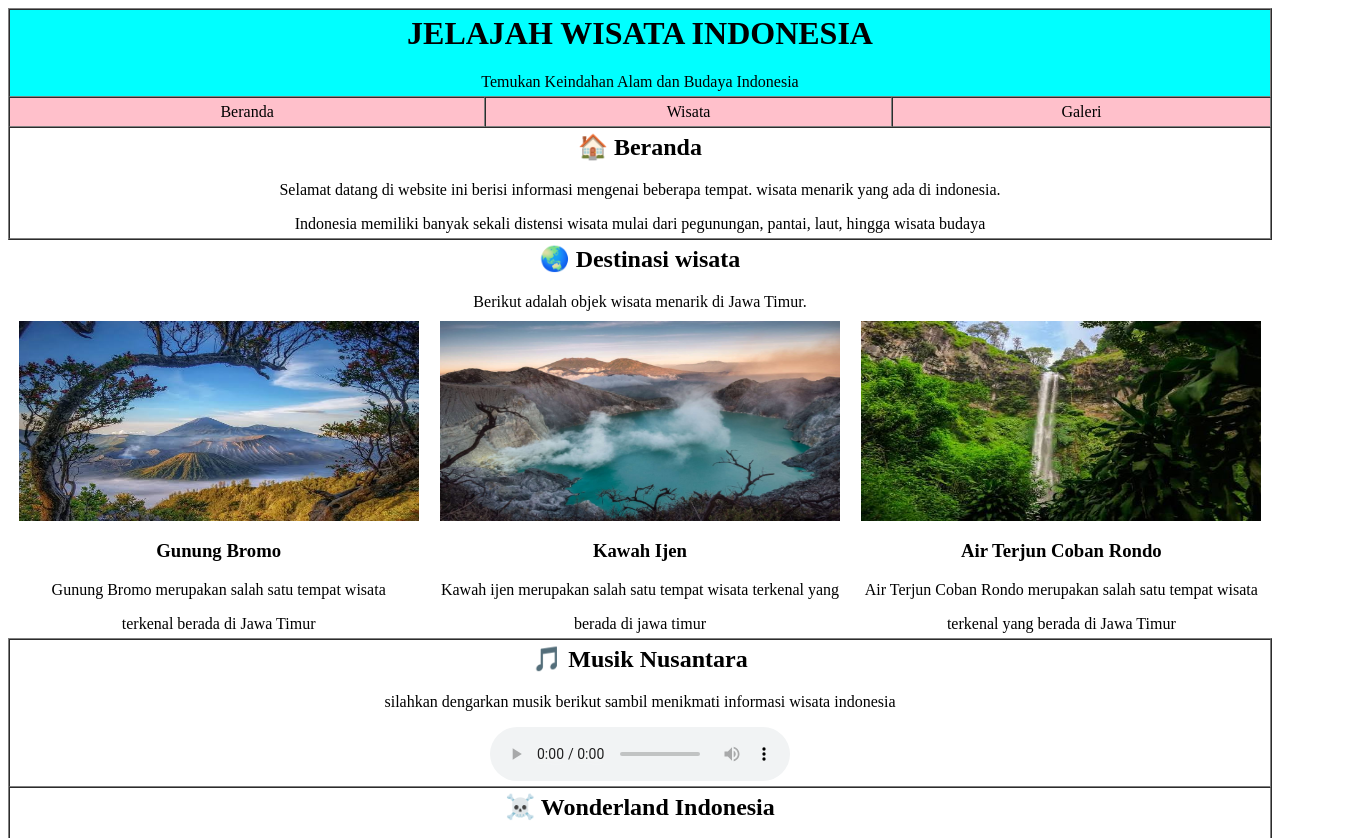
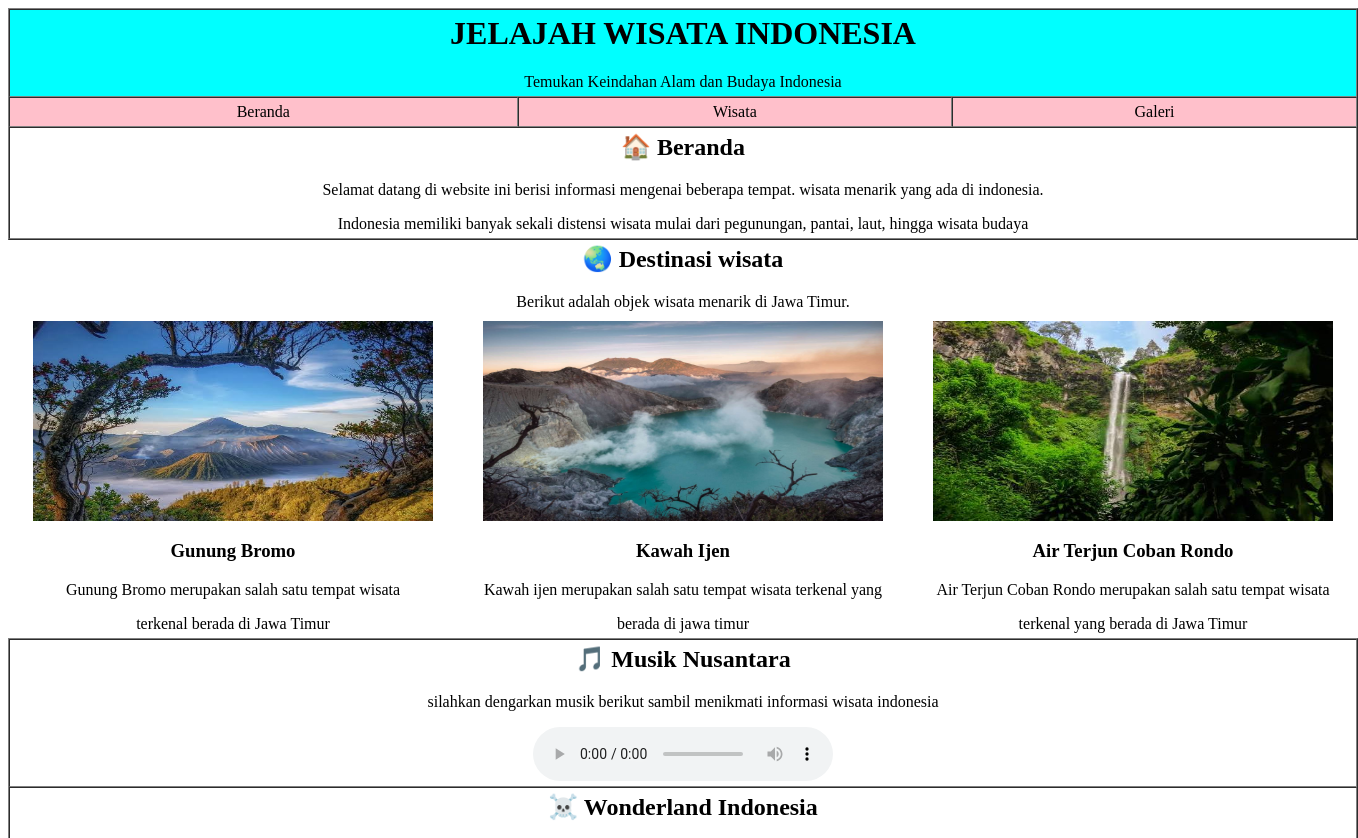
Before and after one commit to Rioferdiannn/mmhtml, a plain HTML site: page index.html in a window 1280 px wide. Shown: the top 838 px of the page, 1358 px wide, since content can reach past the window. Drawn offline with Linux system fonts and the light colour scheme.

Commit message:
Update index.html

```diff
--- a/index.html
+++ b/index.html
@@ -4,7 +4,7 @@
         <title>praktek multimedia</title>
     </head>
     <body>
-        <table border="1" cellspacing="0" cellpadding="5" width="100%">
+        <table border="1" cellspacing="0" cellpadding="5" width="1350px">
             <tr bgcolor="aqua">
                 <td colspan="3">
                     <h1 align="center">JELAJAH WISATA INDONESIA</h1>
@@ -24,7 +24,7 @@
                 </td>
             </tr>
             </table>
-            <table border="0" cellspacing="0" cellpadding="5" width="100%">
+            <table border="0" cellspacing="0" cellpadding="5" width="1350px">
             <tr>
                 <td colspan="3" rownspan="3" align="center">
                     <h2>🌏 Destinasi wisata</h2>
@@ -56,7 +56,7 @@
                 </td>
             </tr>
             </table>
-            <table border="1" cellspacing="0" cellpadding="5" width="100%">
+            <table border="1" cellspacing="0" cellpadding="5" width="1350px">
             <tr>
                 <td colspan="3" align="center">
                     <h2>🎵 Musik Nusantara</h2>
```
